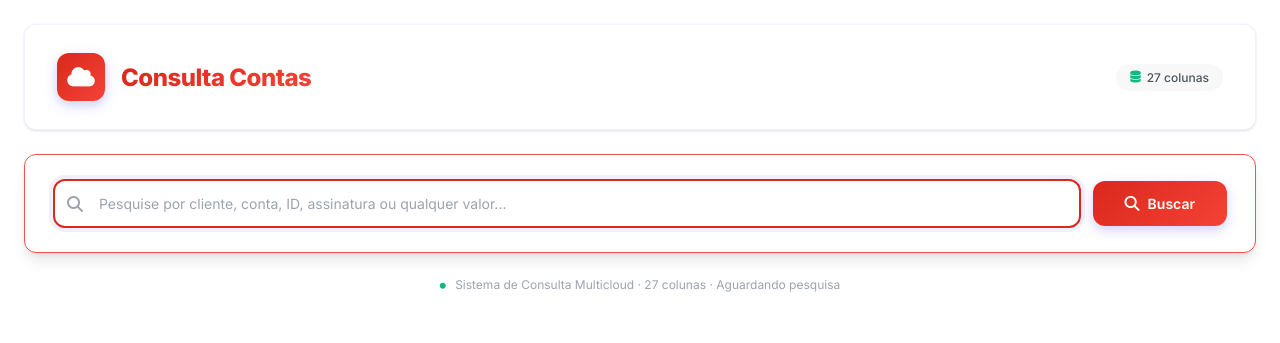
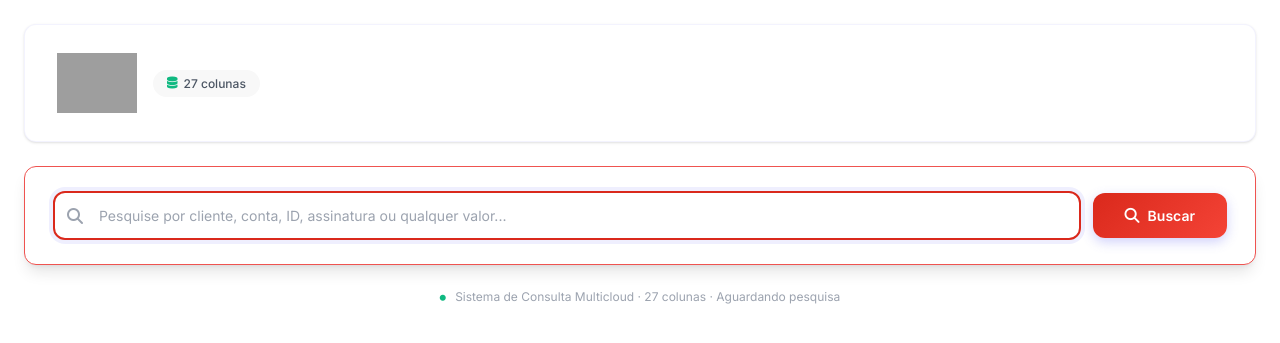
Before and after one commit to edsilva787878/base, a Flask app: page / in a window 1280 px wide. Shown: the top 343 px of the page. Run offline with Flask 3, Linux system fonts and the light colour scheme; grey boxes are pictures that could not be loaded.

Commit message:
add logo da empresa 2

```diff
--- a/templates/index.html
+++ b/templates/index.html
@@ -596,26 +596,26 @@
             object-fit: contain;
         }
 
+
+
     </style>
 </head>
 <body>
 
     <!-- HEADER -->
     <header class="app-header">
-        <div class="header-left">
-            <div class="header-icon">
-                <i class="fas fa-cloud"></i>
-            </div>
-            <div class="header-title">
-                <h1>Consulta Contas</h1>
-            </div>
-        </div>
-        <div>
+      <div class="header-left">
+    <div class="header-left">
+        <img
+        src="Claro Empresas"
+        class="logo-claro">
+    </div>
             <span class="header-badge">
                 <i class="fas fa-database"></i>
                 {{ colunas|length }} colunas
             </span>
         </div>
+
     </header>
 
     <!-- SEARCH BOX -->
```
